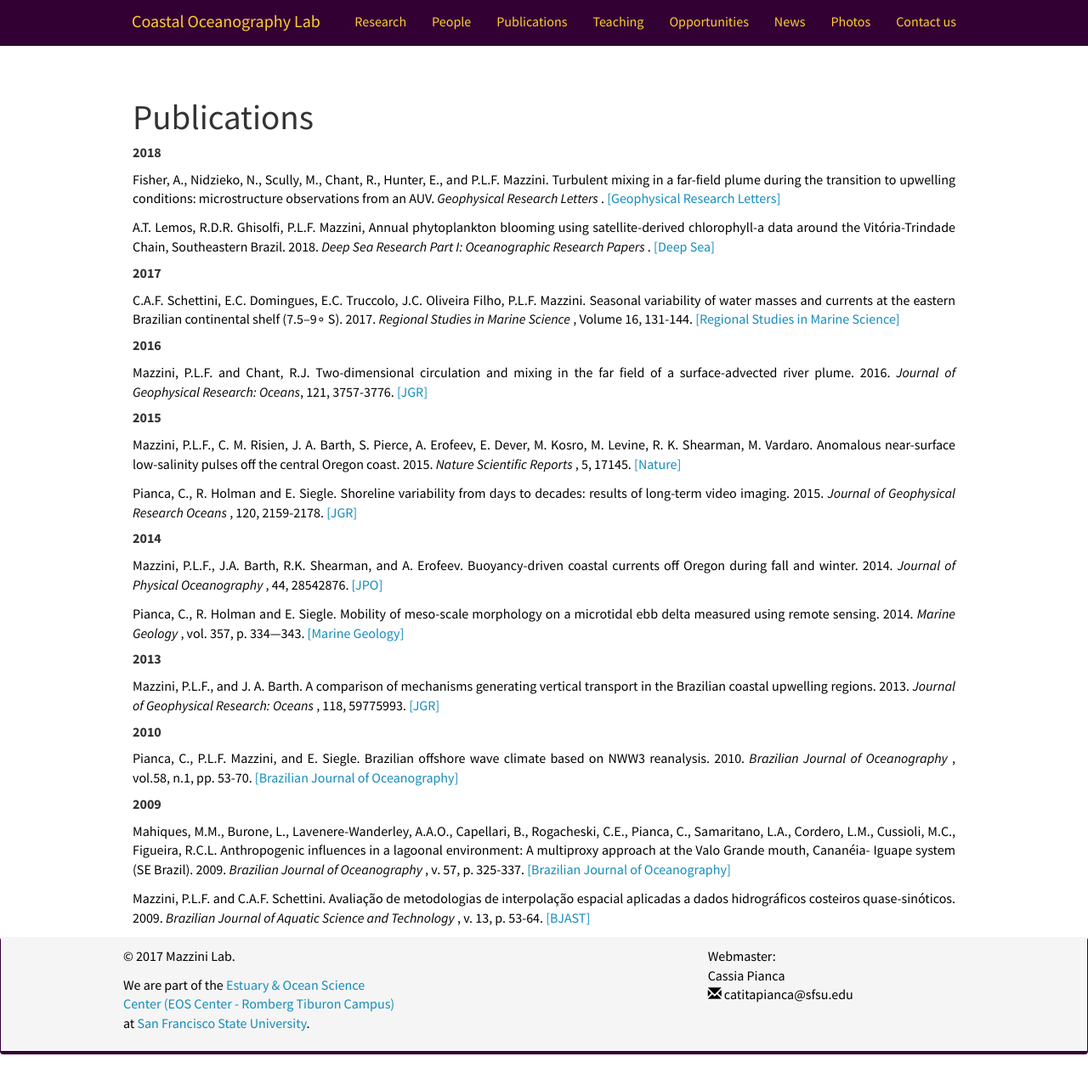
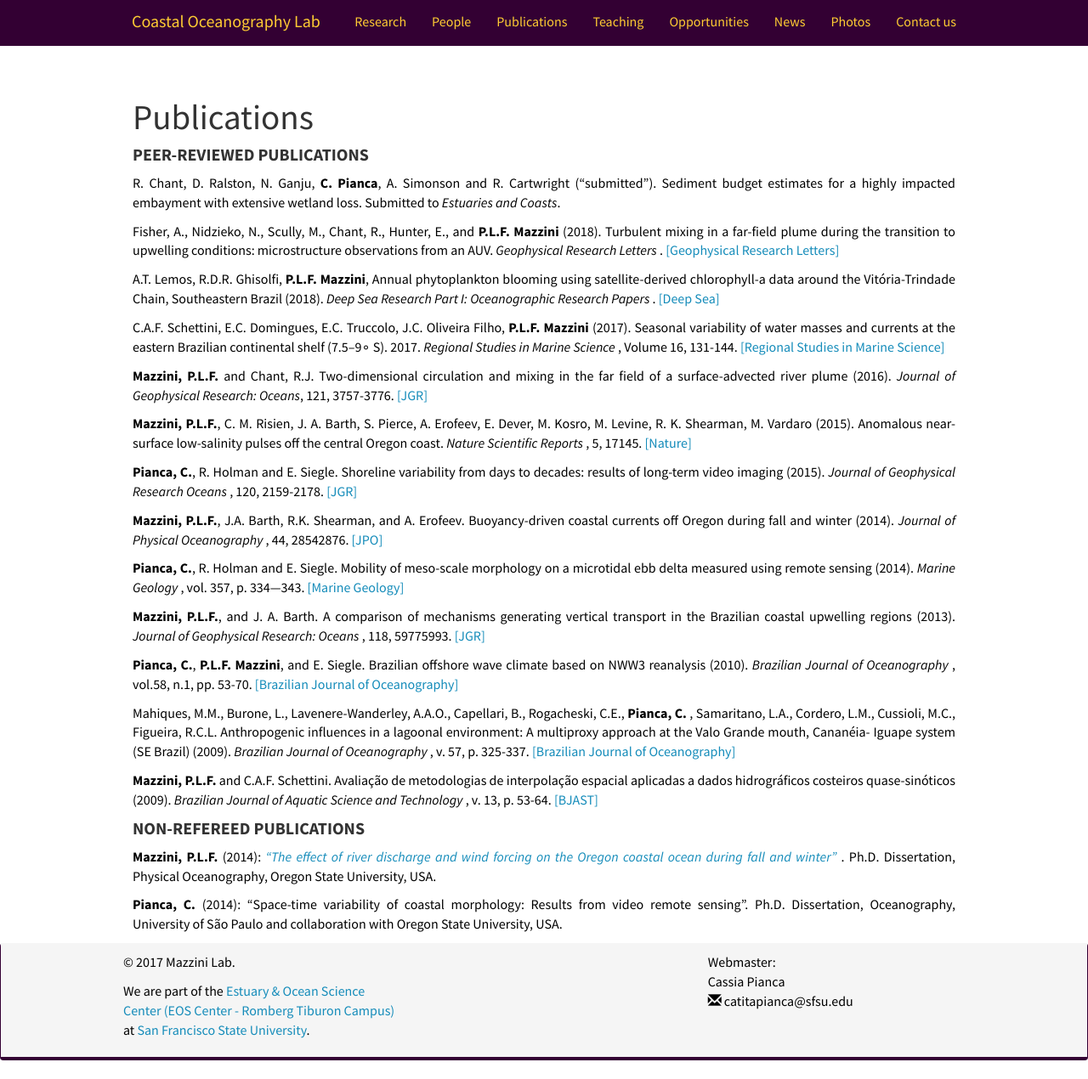
Before and after one commit to mazzinilab/mazzinilab.github.io, a Jekyll site: the page built from _pages/publications.md, in a window 1280 px wide and 1270 px high. Shown: the whole window at 85% size. Built offline with Jekyll 4.4.1, drawn with Linux system fonts in a browser that asks for light colours; nearby versions of some CDN libraries.

Commit message:
updating paper

```diff
--- a/_pages/publications.md
+++ b/_pages/publications.md
@@ -12,44 +12,38 @@ permalink: /publications/
 
 <div style="text-align:justify" markdown="1">
 
-##### <b> 2018 <b>
+#### <b> PEER-REVIEWED PUBLICATIONS <b>
 
-Fisher, A., Nidzieko, N., Scully, M., Chant, R., Hunter, E., and P.L.F. Mazzini. Turbulent mixing in a far-field plume during the transition to upwelling conditions: microstructure observations from an AUV. <i> Geophysical Research Letters </i>. [[Geophysical Research Letters]](https://doi.org/10.1029/2018GL078543)
+  R. Chant, D. Ralston, N. Ganju, <b>C. Pianca</b>, A. Simonson and R. Cartwright ("submitted"). Sediment budget estimates for a highly impacted embayment with extensive wetland loss.  Submitted to <i>Estuaries and Coasts</i>.
 
-A.T. Lemos, R.D.R. Ghisolfi, P.L.F. Mazzini, Annual phytoplankton blooming using satellite-derived chlorophyll-a data around the Vitória-Trindade Chain, Southeastern Brazil. 2018. <i> Deep Sea Research Part I: Oceanographic Research Papers </i>. [[Deep Sea]](https://www.sciencedirect.com/science/article/pii/S0967063717303084)
+  Fisher, A., Nidzieko, N., Scully, M., Chant, R., Hunter, E., and <b> P.L.F. Mazzini </b> (2018). Turbulent mixing in a far-field plume during the transition to upwelling conditions: microstructure observations from an AUV. <i> Geophysical Research Letters </i>. [[Geophysical Research Letters]](https://doi.org/10.1029/2018GL078543)
 
-##### <b> 2017 <b>
+  A.T. Lemos, R.D.R. Ghisolfi, <b>P.L.F. Mazzini</b>, Annual phytoplankton blooming using satellite-derived chlorophyll-a data around the Vitória-Trindade Chain, Southeastern Brazil (2018). <i> Deep Sea Research Part I: Oceanographic Research Papers </i>. [[Deep Sea]](https://www.sciencedirect.com/science/article/pii/S0967063717303084)
 
-C.A.F. Schettini, E.C. Domingues, E.C. Truccolo, J.C. Oliveira Filho, P.L.F. Mazzini. Seasonal variability of water masses and currents at the eastern Brazilian continental shelf (7.5–9∘ S). 2017. <i> Regional Studies in Marine Science </i>, Volume 16, 131-144. [[Regional Studies in Marine Science]](https://doi.org/10.1016/j.rsma.2017.08.012)
+  C.A.F. Schettini, E.C. Domingues, E.C. Truccolo, J.C. Oliveira Filho, <b>P.L.F. Mazzini</b> (2017). Seasonal variability of water masses and currents at the eastern Brazilian continental shelf (7.5–9∘ S). 2017. <i> Regional Studies in Marine Science </i>, Volume 16, 131-144. [[Regional Studies in Marine Science]](https://doi.org/10.1016/j.rsma.2017.08.012)
 
-##### <b> 2016 <b>
+  <b>Mazzini, P.L.F.</b> and Chant, R.J. Two-dimensional circulation and mixing in the far field of a surface-advected river plume (2016). <i> Journal of Geophysical Research: Oceans</i>, 121, 3757-3776. [[JGR]](http://onlinelibrary.wiley.com/doi/10.1002/2015JC011059/abstract)
 
-Mazzini, P.L.F. and Chant, R.J. Two-dimensional circulation and mixing in the far field of a surface-advected river plume. 2016. <i> Journal of Geophysical Research: Oceans</i>, 121, 3757-3776. [[JGR]](http://onlinelibrary.wiley.com/doi/10.1002/2015JC011059/abstract)
+  <b>Mazzini, P.L.F.</b>, C. M. Risien, J. A. Barth, S. Pierce, A. Erofeev, E. Dever, M. Kosro, M. Levine, R. K. Shearman, M. Vardaro (2015). Anomalous near-surface low-salinity pulses off the central Oregon coast. <i> Nature Scientific Reports </i>, 5, 17145. [[Nature]](https://www.nature.com/articles/srep17145)
 
-##### <b> 2015 <b>
+  <b>Pianca, C.</b>, R. Holman and E. Siegle. Shoreline variability from days to decades: results of long-term video imaging (2015). <i> Journal of Geophysical Research Oceans </i>, 120, 2159-2178. [[JGR]](http://onlinelibrary.wiley.com/doi/10.1002/2014JC010329/abstract)
 
-Mazzini, P.L.F., C. M. Risien, J. A. Barth, S. Pierce, A. Erofeev, E. Dever, M. Kosro, M. Levine, R. K. Shearman, M. Vardaro. Anomalous near-surface low-salinity pulses off the central Oregon coast. 2015. <i> Nature Scientific Reports </i>, 5, 17145. [[Nature]](https://www.nature.com/articles/srep17145)
+  <b>Mazzini, P.L.F.</b>, J.A. Barth, R.K. Shearman, and A. Erofeev. Buoyancy-driven coastal currents off Oregon during fall and winter (2014). <i> Journal of Physical Oceanography </i>, 44, 28542876. [[JPO]](https://doi.org/10.1175/JPO-D-14-0012.1)
 
-Pianca, C., R. Holman and E. Siegle. Shoreline variability from days to decades: results of long-term video imaging. 2015. <i> Journal of Geophysical Research Oceans </i>, 120, 2159-2178. [[JGR]](http://onlinelibrary.wiley.com/doi/10.1002/2014JC010329/abstract)
+  <b>Pianca, C.</b>, R. Holman and E. Siegle. Mobility of meso-scale morphology on a microtidal ebb delta measured using remote sensing (2014). <i> Marine Geology </i>, vol. 357, p. 334—343. [[Marine Geology]](http://dx.doi.org/10.1016/j.margeo.2014.09.045)
 
-##### <b> 2014 <b>
+<b>Mazzini, P.L.F.</b>, and J. A. Barth. A comparison of mechanisms generating vertical transport in the Brazilian coastal upwelling regions (2013). <i> Journal of Geophysical Research: Oceans </i>, 118, 59775993. [[JGR]](http://onlinelibrary.wiley.com/doi/10.1002/2013JC008924/abstract)
 
-Mazzini, P.L.F., J.A. Barth, R.K. Shearman, and A. Erofeev. Buoyancy-driven coastal currents off Oregon during fall and winter. 2014. <i> Journal of Physical Oceanography </i>, 44, 28542876. [[JPO]](https://doi.org/10.1175/JPO-D-14-0012.1)
+<b>Pianca, C.</b>, <b>P.L.F. Mazzini</b>, and E. Siegle.  Brazilian offshore wave climate based on NWW3 reanalysis (2010). <i> Brazilian Journal of Oceanography </i>, vol.58, n.1, pp. 53-70. [[Brazilian Journal of Oceanography]](http://dx.doi.org/10.1590/S1679-87592010000100006)
 
-Pianca, C., R. Holman and E. Siegle. Mobility of meso-scale morphology on a microtidal ebb delta measured using remote sensing. 2014. <i> Marine Geology </i>, vol. 357, p. 334—343. [[Marine Geology]](http://dx.doi.org/10.1016/j.margeo.2014.09.045)
+Mahiques, M.M., Burone, L., Lavenere-Wanderley, A.A.O., Capellari, B., Rogacheski, C.E., <b> Pianca, C. </b>, Samaritano, L.A., Cordero, L.M., Cussioli, M.C., Figueira, R.C.L. Anthropogenic influences in a lagoonal environment: A multiproxy approach at the Valo Grande mouth, Cananéia- Iguape system (SE Brazil) (2009). <i> Brazilian Journal of Oceanography </i>, v. 57, p. 325-337. [[Brazilian Journal of Oceanography]](http://dx.doi.org/10.1590/S1679-87592009000400007)
 
-##### <b> 2013 <b>
+<b> Mazzini, P.L.F. </b> and C.A.F. Schettini. Avaliação de metodologias de interpolação espacial aplicadas a dados hidrográficos costeiros quase-sinóticos (2009). <i>Brazilian Journal of Aquatic Science and Technology </i>, v. 13, p. 53-64. [[BJAST]](http://dx.doi.org/10.14210/bjast.v13n1.p53-64)
 
-Mazzini, P.L.F., and J. A. Barth. A comparison of mechanisms generating vertical transport in the Brazilian coastal upwelling regions. 2013. <i> Journal of Geophysical Research: Oceans </i>, 118, 59775993. [[JGR]](http://onlinelibrary.wiley.com/doi/10.1002/2013JC008924/abstract)
+#### <b> NON-REFEREED PUBLICATIONS <b>
 
-##### <b> 2010 <b>
+<b> Mazzini, P.L.F. </b> (2014): [<em> “The effect of river discharge and wind forcing on the Oregon coastal ocean during fall and winter” </em>](http://hdl.handle.net/1957/52595). Ph.D. Dissertation, Physical Oceanography, Oregon State University, USA.
 
-Pianca, C., P.L.F. Mazzini, and E. Siegle.  Brazilian offshore wave climate based on NWW3 reanalysis.  2010. <i> Brazilian Journal of Oceanography </i>, vol.58, n.1, pp. 53-70. [[Brazilian Journal of Oceanography]](http://dx.doi.org/10.1590/S1679-87592010000100006)
-
-##### <b> 2009 <b>
-
-Mahiques, M.M., Burone, L., Lavenere-Wanderley, A.A.O., Capellari, B., Rogacheski, C.E., Pianca, C., Samaritano, L.A., Cordero, L.M., Cussioli, M.C., Figueira, R.C.L. Anthropogenic influences in a lagoonal environment: A multiproxy approach at the Valo Grande mouth, Cananéia- Iguape system (SE Brazil). 2009. <i> Brazilian Journal of Oceanography </i>, v. 57, p. 325-337. [[Brazilian Journal of Oceanography]](http://dx.doi.org/10.1590/S1679-87592009000400007)
-
-Mazzini, P.L.F. and C.A.F. Schettini. Avaliação de metodologias de interpolação espacial aplicadas a dados hidrográficos costeiros quase-sinóticos. 2009. <i>Brazilian Journal of Aquatic Science and Technology </i>, v. 13, p. 53-64. [[BJAST]](http://dx.doi.org/10.14210/bjast.v13n1.p53-64)
+<b> Pianca, C. </b> (2014): “Space-time variability of coastal morphology: Results from video remote sensing”. Ph.D. Dissertation, Oceanography, University of São Paulo and collaboration with Oregon State University, USA.
 
 </div>
```
